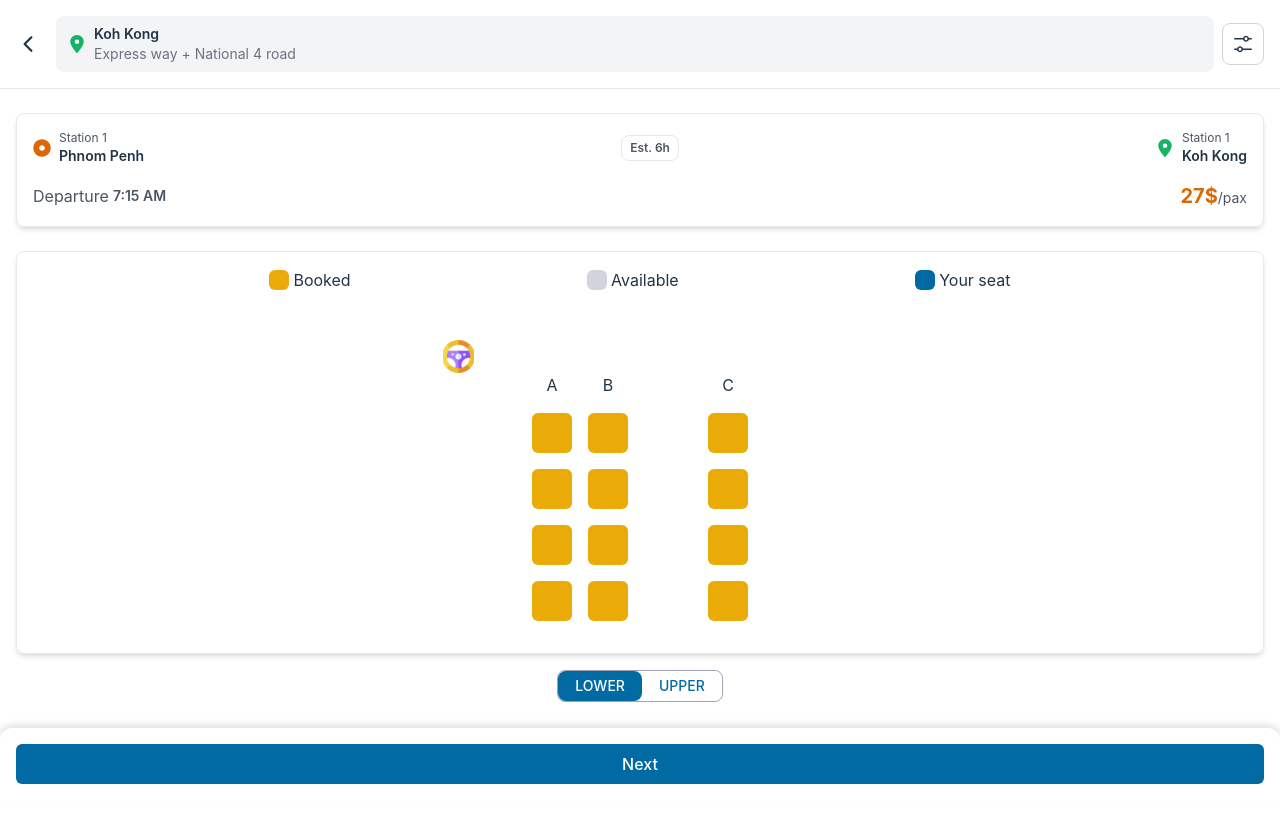
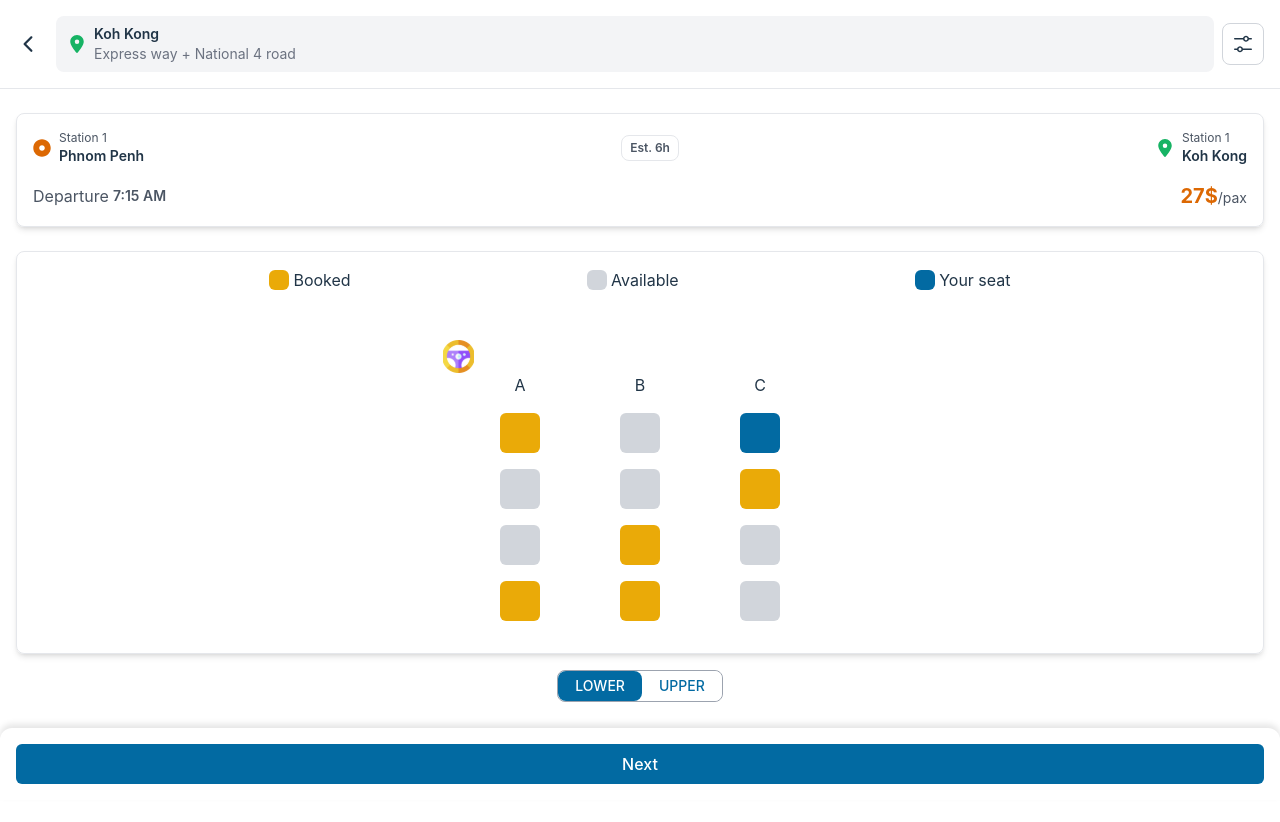
Before and after one commit to vaneath/derk-neak-client, a React (Vite) app: page /search/seats in a window 1280 px wide. Shown: the top 822 px of the page. Built offline with nearby package versions, Linux system fonts and the light colour scheme.

Commit message:
Extract seat layout into smaller component and add ticket data file

```diff
--- /dev/null
+++ b/src/components/seat/SeatColumn.jsx
@@ -0,0 +1,40 @@
+import React, { useState } from "react";
+
+const SeatColumn = ({ label, seatCount, seatStates, onSeatStateChange }) => {
+  const getSeatClass = (state) => {
+    switch (state) {
+      case "booked":
+        return "bg-secondary cursor-not-allowed";
+      case "available":
+        return "bg-gray-300 cursor-pointer";
+      case "selected":
+        return "bg-primary cursor-pointer";
+      default:
+        return "bg-gray-300";
+    }
+  };
+
+  const handleSeatClick = (index) => {
+    if (seatStates[index] === "booked") return;
+
+    const newState = seatStates[index] === "selected" ? "available" : "selected";
+    onSeatStateChange(label, index, newState);
+  };
+
+  return (
+    <div className="flex flex-col items-center space-y-4">
+      <p>{label}</p>
+      {Array.from({ length: seatCount }).map((_, index) => (
+        <div
+          key={index}
+          className={`size-10 rounded-md ${getSeatClass(
+            seatStates[index] || "available"
+          )}`}
+          onClick={() => handleSeatClick(index)}
+        ></div>
+      ))}
+    </div>
+  );
+};
+
+export default SeatColumn;
--- /dev/null
+++ b/src/components/seat/SeatDeckToggle.jsx
@@ -0,0 +1,32 @@
+import React from "react";
+
+const SeatDeckToggle = ({ selectedDeck, onToggle }) => {
+  return (
+    <div className='flex items-center justify-center mt-4'>
+      <div className='flex border border-gray-400 rounded-lg text-sm'>
+        <button
+          className={`px-4 py-1 ${
+            selectedDeck === "LOWER"
+              ? "bg-primary text-white"
+              : "bg-white text-primary"
+          } rounded-l-lg`}
+          onClick={() => onToggle("LOWER")}
+        >
+          LOWER
+        </button>
+        <button
+          className={`px-4 py-1 ${
+            selectedDeck === "UPPER"
+              ? "bg-primary text-white"
+              : "bg-white text-primary"
+          } rounded-r-lg`}
+          onClick={() => onToggle("UPPER")}
+        >
+          UPPER
+        </button>
+      </div>
+    </div>
+  );
+};
+
+export default SeatDeckToggle;
--- a/src/components/seat/SeatLayout.jsx
+++ b/src/components/seat/SeatLayout.jsx
@@ -1,13 +1,40 @@
 import React, { useState } from "react";
 import steer from "./../../assets/steer.svg";
 import NavigationButton from "../shared/NavigationButton";
+import SeatColumn from "./SeatColumn";
+import SeatDeckToggle from "./SeatDeckToggle";
 
 const SeatLayout = () => {
   const [selectedDeck, setSelectedDeck] = useState("LOWER");
 
+  const [seatStates, setSeatStates] = useState({
+    LOWER: {
+      A: ["booked", "available", "available", "booked"],
+      B: ["available", "available", "booked", "booked"],
+      C: ["selected", "booked", "available", "available"],
+    },
+    UPPER: {
+      D: ["available", "available", "booked", "selected"],
+      E: ["booked", "booked", "available", "available"],
+    },
+  });
+
   const handleToggle = (deck) => {
     setSelectedDeck(deck);
   };
+
+  const handleSeatStateChange = (column, seatIndex, newState) => {
+    setSeatStates((prevState) => {
+      const updatedDeck = { ...prevState[selectedDeck] };
+      const updatedColumn = [...updatedDeck[column]];
+      updatedColumn[seatIndex] = newState;
+      updatedDeck[column] = updatedColumn;
+
+      return { ...prevState, [selectedDeck]: updatedDeck };
+    });
+  };
+
+  const currentDeckSeats = seatStates[selectedDeck];
 
   return (
     <div>
@@ -28,85 +55,24 @@ const SeatLayout = () => {
         </div>
 
         {/* Toggle Between Decks */}
-        {selectedDeck === "LOWER" && (
-          <div className='p-4 mt-8 relative lower-deck'>
-            <img src={steer} alt='steer' className='relative left-1/3' />
-            <div className='flex justify-center space-x-20'>
-              <div className='flex space-x-4'>
-                <div className='flex flex-col items-center space-y-4'>
-                  <p>A</p>
-                  <div className='size-10 rounded-md bg-secondary'></div>
-                  <div className='size-10 rounded-md bg-secondary'></div>
-                  <div className='size-10 rounded-md bg-secondary'></div>
-                  <div className='size-10 rounded-md bg-secondary'></div>
-                </div>
-                <div className='flex flex-col items-center space-y-4'>
-                  <p>B</p>
-                  <div className='size-10 rounded-md bg-secondary'></div>
-                  <div className='size-10 rounded-md bg-secondary'></div>
-                  <div className='size-10 rounded-md bg-secondary'></div>
-                  <div className='size-10 rounded-md bg-secondary'></div>
-                </div>
-              </div>
-              <div className='flex flex-col items-center space-y-4'>
-                <p>C</p>
-                <div className='size-10 rounded-md bg-secondary'></div>
-                <div className='size-10 rounded-md bg-secondary'></div>
-                <div className='size-10 rounded-md bg-secondary'></div>
-                <div className='size-10 rounded-md bg-secondary'></div>
-              </div>
-            </div>
+        <div className='p-4 mt-8 relative'>
+          <img src={steer} alt='steer' className='relative left-1/3' />
+          <div className='flex justify-center space-x-20'>
+            {Object.entries(currentDeckSeats).map(([label, states]) => (
+              <SeatColumn
+                key={label}
+                label={label}
+                seatCount={states.length}
+                seatStates={states}
+                onSeatStateChange={handleSeatStateChange}
+              />
+            ))}
           </div>
-        )}
-
-        {selectedDeck === "UPPER" && (
-          <div className='p-4 mt-8 relative upper-deck'>
-            <img src={steer} alt='steer' className='relative left-1/3' />
-            <div className='flex justify-center space-x-20'>
-              <div className='flex flex-col items-center space-y-4'>
-                <p>D</p>
-                <div className='size-10 rounded-md bg-secondary'></div>
-                <div className='size-10 rounded-md bg-secondary'></div>
-                <div className='size-10 rounded-md bg-secondary'></div>
-                <div className='size-10 rounded-md bg-secondary'></div>
-              </div>
-              <div className='flex flex-col items-center space-y-4'>
-                <p>E</p>
-                <div className='size-10 rounded-md bg-secondary'></div>
-                <div className='size-10 rounded-md bg-secondary'></div>
-                <div className='size-10 rounded-md bg-secondary'></div>
-                <div className='size-10 rounded-md bg-secondary'></div>
-              </div>
-            </div>
-          </div>
-        )}
+        </div>
       </div>
 
-      {/* Toggle Buttons */}
-      <div className='flex items-center justify-center mt-4'>
-        <div className='flex border border-gray-400 rounded-lg text-sm'>
-          <button
-            className={`px-4 py-1 ${
-              selectedDeck === "LOWER"
-                ? "bg-primary text-white"
-                : "bg-white text-primary"
-            } rounded-l-lg`}
-            onClick={() => handleToggle("LOWER")}
-          >
-            LOWER
-          </button>
-          <button
-            className={`px-4 py-1 ${
-              selectedDeck === "UPPER"
-                ? "bg-primary text-white"
-                : "bg-white text-primary"
-            } rounded-r-lg`}
-            onClick={() => handleToggle("UPPER")}
-          >
-            UPPER
-          </button>
-        </div>
-      </div>
+      {/* Toggle Component */}
+      <SeatDeckToggle selectedDeck={selectedDeck} onToggle={handleToggle} />
 
       <NavigationButton text='Next' to='/booking' />
     </div>
--- /dev/null
+++ b/src/data/ticket.js
@@ -0,0 +1,38 @@
+const ticket = {
+  kohkong: {
+    id: "kohkong",
+    from: "Phnom Penh",
+    destination: "Koh Kong",
+    currency: "USD",
+    items: [
+      {
+        id: 1,
+        from: "Phnom Penh",
+        to: "Koh Kong",
+        price: 10,
+        currency: "USD",
+        date: "14 Nov 2024",
+        time: "7AM",
+        type: "Normal",
+        seat: "A05",
+        imageUrl:
+          "https://avytravel.com/wp-content/uploads/2019/11/Blog-Post-7.jpg",
+      },
+      {
+        id: 2,
+        from: "Phnom Penh",
+        to: "Koh Kong",
+        price: 10,
+        currency: "USD",
+        date: "16 Nov 2024",
+        time: "9AM",
+        type: "Normal",
+        seat: "A06",
+        imageUrl:
+          "https://pppenglish.sgp1.digitaloceanspaces.com/image/main/field/image/an_aerial_view_of_chamkar_doung_iii_beach_in_koh_kapi_village_of_koh_kong_districts_chroy_pros_commune_in_january._kindness_back_fb.jpg",
+      },
+    ],
+  },
+};
+
+export default ticket;
--- a/src/pages/MyTicket.jsx
+++ b/src/pages/MyTicket.jsx
@@ -16,7 +16,7 @@ const MyTicket = () => {
         price='30.00'
         seats={2}
         station1='Phnom Penh'
-        station2='Siem Reap'
+        station2='Koh Kong'
         estTime='6h 30m'
       />
       <BottomNav />
--- a/src/pages/MyTicketDetail.jsx
+++ b/src/pages/MyTicketDetail.jsx
@@ -1,14 +1,17 @@
 import React from "react";
 import NavigationHeader from "../components/shared/NavigationHeader";
 import MyTicketCard from "../components/my-ticket/MyTicketCard";
+import ticket from "../data/ticket.js";
 
 const MyTicketDetail = () => {
+  const kohkong = ticket.kohkong;
   return (
     <div>
       <NavigationHeader title='My Ticket Detail' to='/my-tickets' />
       <div className='flex px-4 items-center justify-start space-x-4 overflow-x-auto'>
-        <MyTicketCard />
-        <MyTicketCard />
+        {kohkong.items.map((ticket, index) => (
+          <MyTicketCard ticket={ticket} />
+        ))}
       </div>
     </div>
   );
```
Also changed, not shown: src/components/my-ticket/MyTicketCard.jsx (+11 -10 lines).
